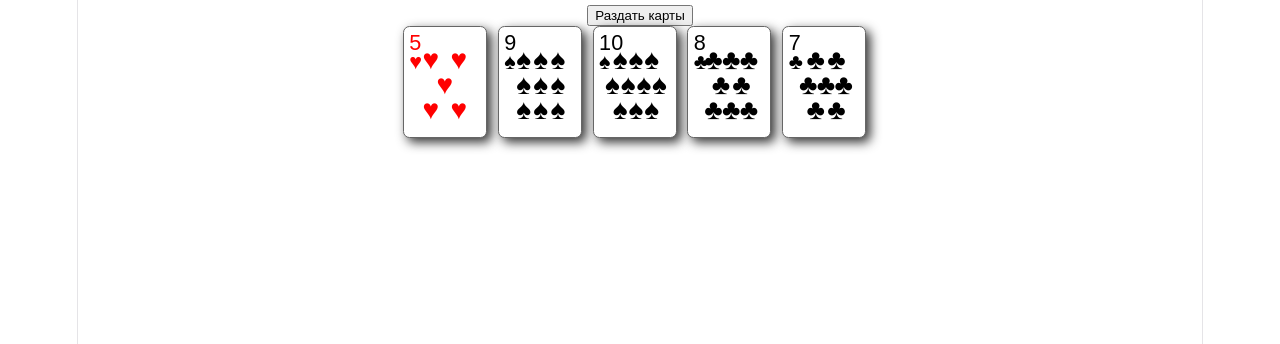
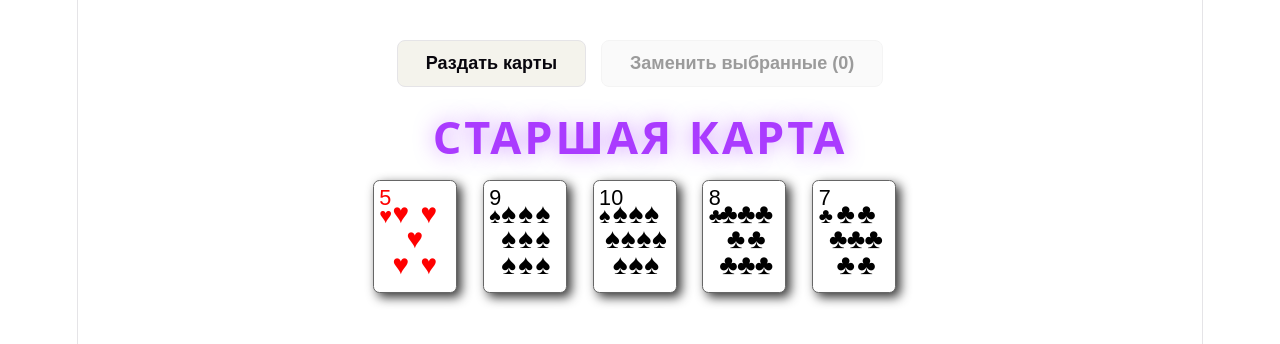
Before and after one commit to KanimetovDying2/homework-52, a React (Vite) app: page / in a window 1280 px wide. Both pictures are taken after a click on the button "Раздать карты". Shown: the top 344 px of the page. Built offline with nearby package versions, Linux system fonts and the light colour scheme.

Commit message:
feat: finalize poker game logic, add Ace-low straight support and polish UI styling

```diff
--- a/index.html
+++ b/index.html
@@ -4,7 +4,7 @@
     <meta charset="UTF-8" />
     <link rel="icon" type="image/svg+xml" href="/favicon.svg" />
     <meta name="viewport" content="width=device-width, initial-scale=1.0" />
-    <title>poker</title>
+    <title>Poker homework-52</title>
   </head>
   <body>
     <div id="root"></div>
--- a/src/App.css
+++ b/src/App.css
@@ -0,0 +1,86 @@
+.app {
+  padding: 40px 20px;
+  text-align: center;
+}
+
+.controls {
+  margin-bottom: 30px;
+  display: flex;
+  justify-content: center;
+  gap: 15px;
+}
+
+.btn-main {
+  padding: 12px 28px;
+  font-size: 1rem;
+  font-weight: 600;
+  cursor: pointer;
+  border-radius: 8px;
+  border: 1px solid var(--border);
+  background: var(--code-bg);
+  color: var(--text-h);
+  transition: all 0.2s cubic-bezier(0.4, 0, 0.2, 1);
+}
+
+.btn-main:hover:not(:disabled) {
+  border-color: var(--accent);
+  color: var(--accent);
+  background: var(--accent-bg);
+  transform: translateY(-2px);
+}
+
+.btn-main:disabled {
+  opacity: 0.4;
+  cursor: not-allowed;
+  filter: grayscale(1);
+}
+
+.outcome-text {
+  color: var(--accent);
+  font-size: 2.5rem;
+  margin-bottom: 30px;
+  text-transform: uppercase;
+  letter-spacing: 3px;
+  text-shadow: 0 0 20px var(--accent-border);
+}
+
+.playingCards {
+  display: flex;
+  justify-content: center;
+  gap: 15px;
+  perspective: 1000px;
+}
+
+.card-wrapper {
+  position: relative;
+  cursor: pointer;
+  transition: transform 0.4s cubic-bezier(0.175, 0.885, 0.32, 1.275), filter 0.3s ease;
+  animation: cardAppear 0.6s ease-out backwards;
+}
+
+.card-wrapper:hover {
+  transform: translateY(-15px) rotateX(5deg);
+  filter: drop-shadow(0 0 12px var(--accent));
+}
+
+.card-wrapper.selected {
+  outline: 3px solid #ff4444;
+  outline-offset: 5px;
+  border-radius: 10px;
+  transform: translateY(-25px);
+}
+
+.hidden-checkbox {
+  display: none;
+}
+
+@keyframes cardAppear {
+  from { opacity: 0; transform: translateY(30px) scale(0.9); }
+  to { opacity: 1; transform: translateY(0) scale(1); }
+}
+
+.card-wrapper:nth-child(1) { animation-delay: 0.1s; }
+.card-wrapper:nth-child(2) { animation-delay: 0.15s; }
+.card-wrapper:nth-child(3) { animation-delay: 0.2s; }
+.card-wrapper:nth-child(4) { animation-delay: 0.25s; }
+.card-wrapper:nth-child(5) { animation-delay: 0.3s; }
--- a/src/App.tsx
+++ b/src/App.tsx
@@ -1,25 +1,76 @@
 import { useState } from "react";
 import CardDeck from "./lib/CardDeck";
 import CardClass from "./lib/Card";
+import PokerHand from "./lib/PokerHand";
 import CardView from "./components/Card";
 import "./App.css";
 
 const App = () => {
+  const [selectedByUser, setSelectedByUser] = useState<number[]>([]);
+  const [deck, setDeck] = useState<CardDeck | null>(null);
   const [cardBox, setCardBox] = useState<CardClass[]>([]);
 
   const dealCards = () => {
     const deck = new CardDeck();
     const cardsFromDeck = deck.getCards(5);
     setCardBox(cardsFromDeck);
+    setDeck(deck);
+    setSelectedByUser([]);
+  };
+
+  const toggleSelection = (index: number) => {
+    if (selectedByUser.includes(index)) {
+      setSelectedByUser(selectedByUser.filter((i) => i !== index));
+    } else {
+      setSelectedByUser([...selectedByUser, index]);
+    }
+  };
+
+  const replaceCards = () => {
+    if (!deck || selectedByUser.length === 0) return;
+    const newHand = [...cardBox];
+    selectedByUser.forEach((index) => {
+      newHand[index] = deck.getCard();
+    });
+    setCardBox(newHand);
+    setSelectedByUser([]);
   };
 
   return (
     <div className="app">
-      <button onClick={dealCards}>Раздать карты</button>
+      <div className="controls">
+        <button className="btn-main" onClick={dealCards}>
+          Раздать карты
+        </button>
+
+        <button className="btn-main replace-btn" onClick={replaceCards} disabled={selectedByUser.length === 0}>
+          Заменить выбранные ({selectedByUser.length})
+        </button>
+      </div>
+
+      {cardBox.length > 0 && (
+        <div className="outcome-display">
+          <h2 className="outcome-text">
+            {new PokerHand(cardBox).getOutcome()}
+          </h2>
+        </div>
+      )}
+
       {cardBox.length > 0 && (
         <div className="playingCards faceImages">
           {cardBox.map((card, index) => (
-            <CardView key={index} rank={card.rank} suit={card.suit} />
+            <div
+              key={index}
+              className={`card-wrapper ${selectedByUser.includes(index) ? "selected" : ""}`}
+              onClick={() => toggleSelection(index)}>
+              <CardView rank={card.rank} suit={card.suit} />
+              <input
+                type="checkbox"
+                checked={selectedByUser.includes(index)}
+                readOnly
+                className="hidden-checkbox"
+              />
+            </div>
           ))}
         </div>
       )}
--- a/src/lib/PokerHand.ts
+++ b/src/lib/PokerHand.ts
@@ -1,19 +1,6 @@
 import CardClass from "./Card";
 
-const rankValues: Record<string, number> = {
-  "2": 2,
-  "3": 3,
-  "4": 4,
-  "5": 5,
-  "6": 6,
-  "7": 7,
-  "8": 8,
-  "9": 9,
-  "10": 10,
-  "J": 11,
-  "Q": 12,
-  "K": 13,
-  "A": 14,
+const rankValues: Record<string, number> = {"2": 2, "3": 3, "4": 4, "5": 5, "6": 6, "7": 7, "8": 8, "9": 9, "10": 10, "J": 11, "Q": 12, "K": 13, "A": 14,
 };
 
 class PokerHand {
@@ -44,7 +31,7 @@ class PokerHand {
     const isAceLowStraight = numericRanks.join(",") === "2,3,4,5,14";
     const isStraight = isNormalStraight || isAceLowStraight;
 
-    if (isNormalStraight && isFlush && numericRanks[0] === 10) return "РОЯЛ-ФЛЕШ";
+    if (isStraight && isFlush && numericRanks[0] === 10) return "РОЯЛ-ФЛЕШ";
     if (isNormalStraight && isFlush) return "СТРИТ-ФЛЕШ";
 
     if (resultCounts.includes(4)) return "КАРЕ";
@@ -61,3 +48,5 @@ class PokerHand {
     return "СТАРШАЯ КАРТА";
   };
 }
+
+export default PokerHand;
```
